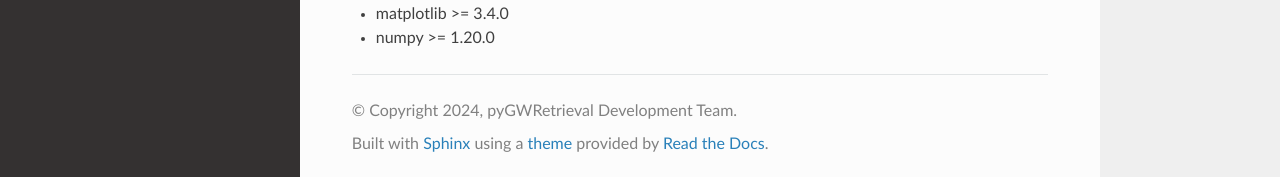
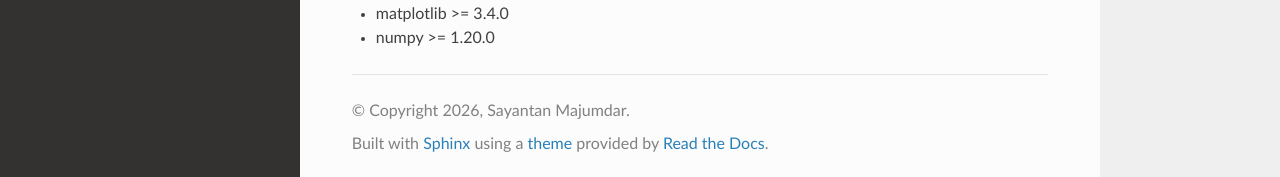
Before and after one commit to montimaj/pyGWRetrieval, a Sphinx documentation site: the page built from docs/changelog.rst, in a window 1280 px wide and 900 px high, scrolled down 975 px. Shown: the part 720-897 px from the top of the window. Built offline with Sphinx 7.4.7 and the Read the Docs theme 3.1.0, drawn with Linux system fonts in a browser that asks for light colours; some of the changed text lies outside the part shown.

Commit message:
Update docs

```diff
--- a/CHANGELOG.md
+++ b/CHANGELOG.md
@@ -7,7 +7,7 @@ and this project adheres to [Semantic Versioning](https://semver.org/spec/v2.0.0
 
 ## [Unreleased]
 
-## [0.1.0] - 2024-01-12
+## [0.1.0] - 2026-01-12
 
 ### Added
 - Initial release of pyGWRetrieval
--- a/docs/conf.py
+++ b/docs/conf.py
@@ -11,8 +11,8 @@ sys.path.insert(0, os.path.abspath('..'))
 
 # -- Project information -----------------------------------------------------
 project = 'pyGWRetrieval'
-copyright = '2024, pyGWRetrieval Development Team'
-author = 'pyGWRetrieval Development Team'
+copyright = '2026, Sayantan Majumdar'
+author = 'Sayantan Majumdar'
 release = '0.1.0'
 
 # -- General configuration ---------------------------------------------------
--- a/pyGWRetrieval/__init__.py
+++ b/pyGWRetrieval/__init__.py
@@ -20,12 +20,12 @@ Example:
     >>> data = gw.get_data_by_zipcode('89701', buffer_miles=10)
     >>> data.to_csv('groundwater_data.csv')
 
-Author: pyGWRetrieval Development Team
+Author: Sayantan Majumdar
 License: MIT
 """
 
 __version__ = "0.1.0"
-__author__ = "pyGWRetrieval Development Team"
+__author__ = "Sayantan Majumdar"
 
 from .retrieval import GroundwaterRetrieval
 from .spatial import (
```
